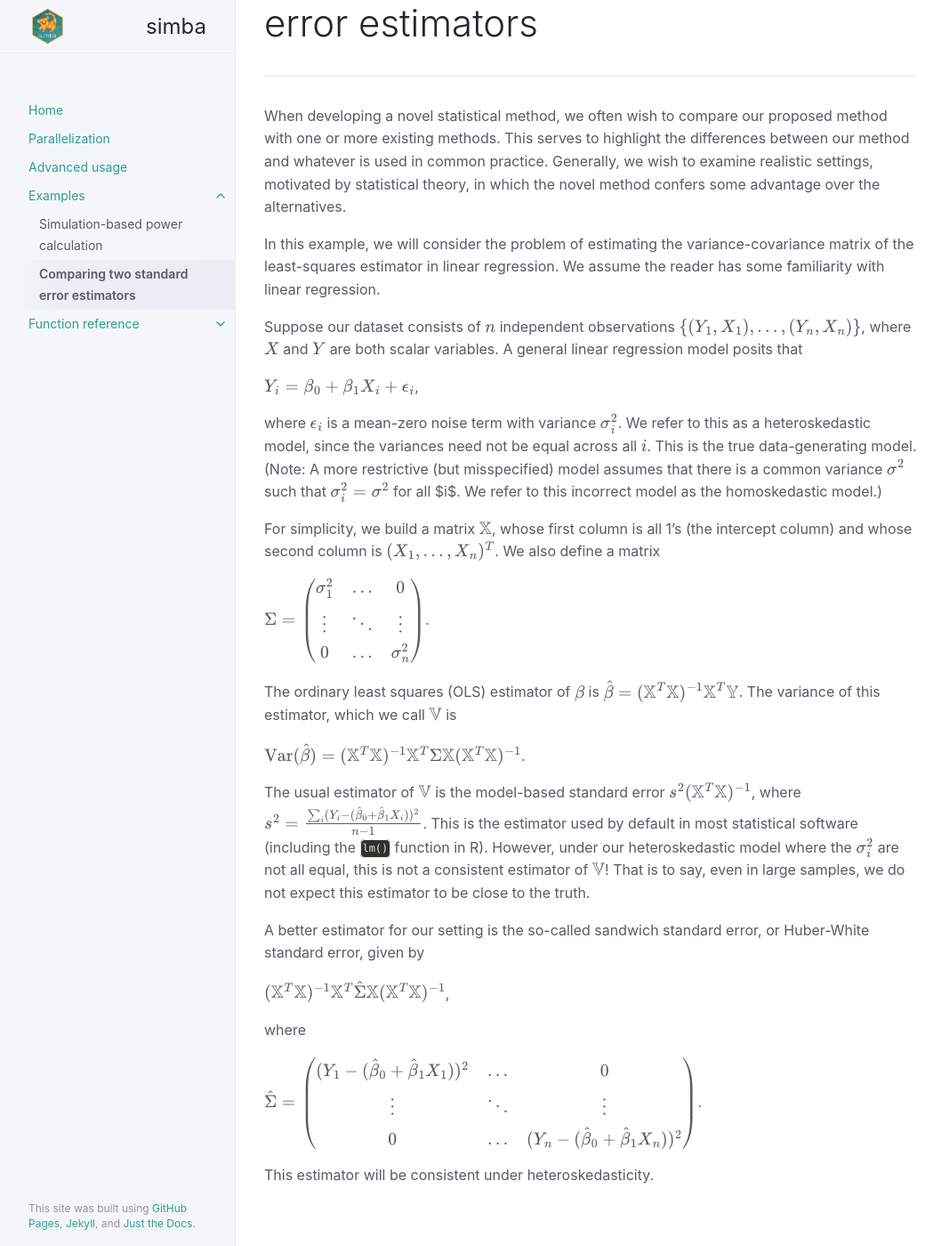
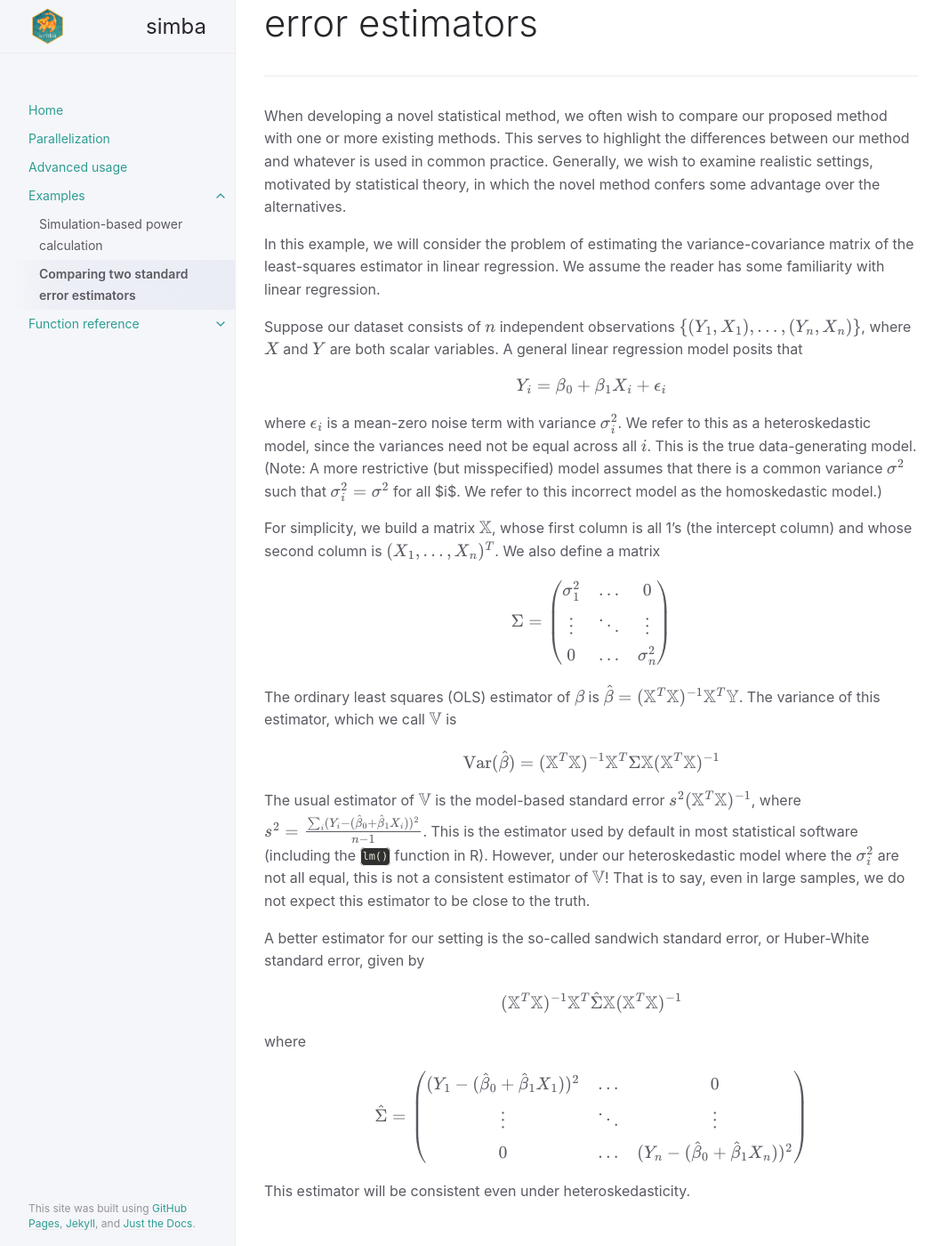
Before and after one commit to Avi-Kenny/SimEngine, a Jekyll site: the page built from docs/docs/examples/example-2.md, in a window 1280 px wide and 1400 px high, scrolled down 157 px. Shown: the whole window at 89% size, without its empty margins (107-1165 px from the left). Built offline with Jekyll 4.4.1, drawn with Linux system fonts in a browser that asks for light colours; formulas are drawn with MathJax 3.

Commit message:
equation formatting

```diff
--- a/docs/docs/examples/example-2.md
+++ b/docs/docs/examples/example-2.md
@@ -18,26 +18,26 @@ In this example, we will consider the problem of estimating the variance-covaria
 
 Suppose our dataset consists of $$n$$ independent observations $$\{(Y_1, X_1), \dots, (Y_n, X_n)\}$$, where $$X$$ and $$Y$$ are both scalar variables. A general linear regression model posits that
 
-$$ Y_i = \beta_0 + \beta_1 X_i + \epsilon_i$$,
+$$Y_i = \beta_0 + \beta_1 X_i + \epsilon_i$$
 
 where $$\epsilon_i$$ is a mean-zero noise term with variance $$\sigma^2_i$$. We refer to this as a heteroskedastic model, since the variances need not be equal across all $$i$$. This is the true data-generating model. (Note: A more restrictive (but misspecified) model assumes that there is a common variance $$\sigma^2$$ such that $$\sigma^2_i = \sigma^2$$ for all $i$. We refer to this incorrect model as the homoskedastic model.)
 
 For simplicity, we build a matrix $$\mathbb{X}$$, whose first column is all 1's (the intercept column) and whose second column is $$(X_1, \dots, X_n)^T$$. We also define a matrix
 
-$$ \Sigma = \begin{pmatrix}\sigma^2_1 &\dots& 0 \\ \vdots &\ddots& \vdots \\ 0 & \dots & \sigma^2_n\end{pmatrix}$$.
+$$ \Sigma = \begin{pmatrix}\sigma^2_1 &\dots& 0 \\ \vdots &\ddots& \vdots \\ 0 & \dots & \sigma^2_n\end{pmatrix}$$
 
 The ordinary least squares (OLS) estimator of $$\beta$$ is $$\hat{\beta} = (\mathbb{X}^T\mathbb{X})^{-1}\mathbb{X}^T\mathbb{Y}$$. The variance of this estimator, which we call $$\mathbb{V}$$ is
 
-$$ \text{Var}(\hat{\beta}) = (\mathbb{X}^T\mathbb{X})^{-1}\mathbb{X}^T\Sigma\mathbb{X}(\mathbb{X}^T\mathbb{X})^{-1} $$.
+$$\text{Var}(\hat{\beta}) = (\mathbb{X}^T\mathbb{X})^{-1}\mathbb{X}^T\Sigma\mathbb{X}(\mathbb{X}^T\mathbb{X})^{-1}$$
 
 The usual estimator of $$\mathbb{V}$$ is the model-based standard error $$s^2(\mathbb{X}^T\mathbb{X})^{-1}$$, where $$s^2 = \frac{\sum_i (Y_i - (\hat{\beta}_0 + \hat{\beta}_1X_i))^2}{n-1}$$. This is the estimator used by default in most statistical software (including the `lm()` function in R). However, under our heteroskedastic model where the $$\sigma^2_i$$ are not all equal, this is not a consistent estimator of $$\mathbb{V}$$! That is to say, even in large samples, we do not expect this estimator to be close to the truth.
 
 A better estimator for our setting is the so-called sandwich standard error, or Huber-White standard error, given by
 
-$$ (\mathbb{X}^T\mathbb{X})^{-1}\mathbb{X}^T\hat{\Sigma}\mathbb{X}(\mathbb{X}^T\mathbb{X})^{-1}$$,
+$$(\mathbb{X}^T\mathbb{X})^{-1}\mathbb{X}^T\hat{\Sigma}\mathbb{X}(\mathbb{X}^T\mathbb{X})^{-1}$$
 
 where
 
-$$\hat{\Sigma} = \begin{pmatrix}(Y_1 - (\hat{\beta}_0 + \hat{\beta}_1X_1))^2  &\dots& 0 \\ \vdots &\ddots& \vdots \\ 0 & \dots & (Y_n - (\hat{\beta}_0 + \hat{\beta}_1X_n))^2\end{pmatrix}$$.
+$$\hat{\Sigma} = \begin{pmatrix}(Y_1 - (\hat{\beta}_0 + \hat{\beta}_1X_1))^2  &\dots& 0 \\ \vdots &\ddots& \vdots \\ 0 & \dots & (Y_n - (\hat{\beta}_0 + \hat{\beta}_1X_n))^2\end{pmatrix}$$
 
-This estimator will be consistent under heteroskedasticity.
+This estimator will be consistent even under heteroskedasticity.
```
